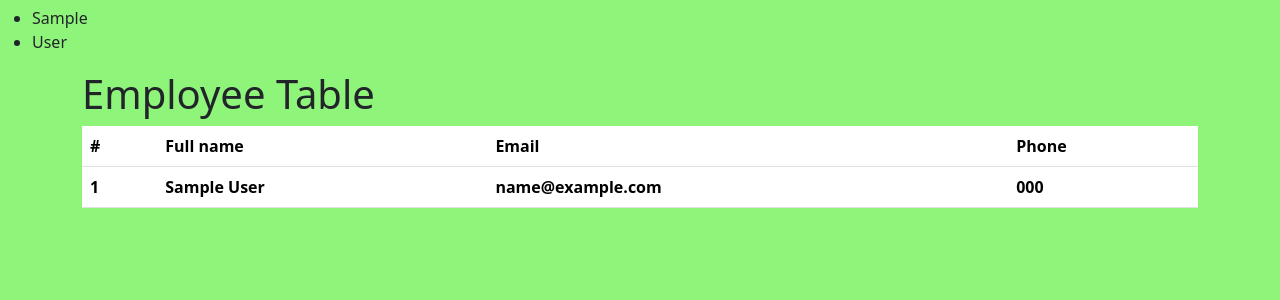
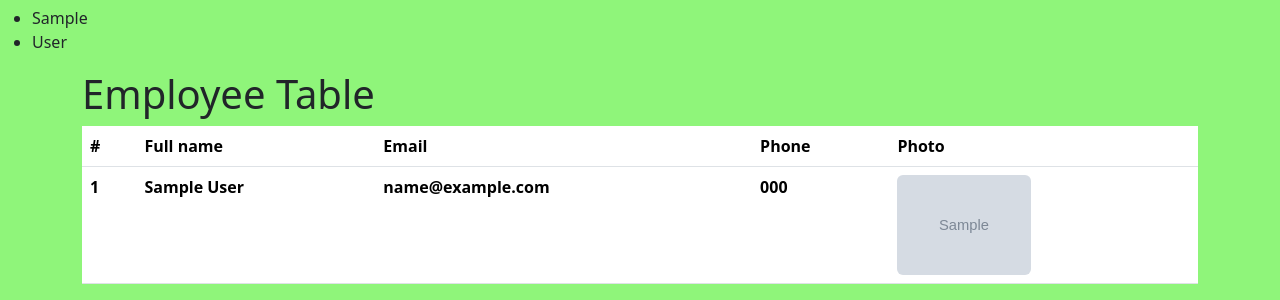
Before and after one commit to Ram22an/Django, a Django app: page / in a window 1280 px wide. Shown: the part 634-934 px from the top of the page. Before the commit the page ends 842 px from the top, so only its background shows below. Run offline with Django 5.2, Linux system fonts and the light colour scheme; tables that the repository leaves empty hold one stand-in row (values such as "Sample post"); grey boxes marked "Sample" are stand-in pictures; lists and menus that the app fills with data are empty.

Commit message:
also added photo

```diff
--- a/templates/home.html
+++ b/templates/home.html
@@ -71,6 +71,7 @@
             <th scope="col">Full name</th>
             <th scope="col">Email</th>
             <th scope="col">Phone</th>
+            <th scope="col">Photo</th>
           </tr>
         </thead>
         <tbody>
@@ -80,6 +81,16 @@
             <th>{{ employee.first_name }} {{ employee.last_name }}</th>
             <th>{{ employee.email }}</th>
             <th>{{ employee.phone_number }}</th>
+            <th>
+              <img
+                src="{{ employee.photo.url }}"
+                alt="photo"
+                style="max-height: 100px; border-radius: 6px"
+              />
+              <!-- Why used .url not simple employee.photo-->
+              <!-- because employee.photo will give photos/john.jpg -->
+              <!-- employee.photo.url will give /media/photos/john.jpg -->
+            </th>
           </tr>
           {% endfor %}
         </tbody>
```
